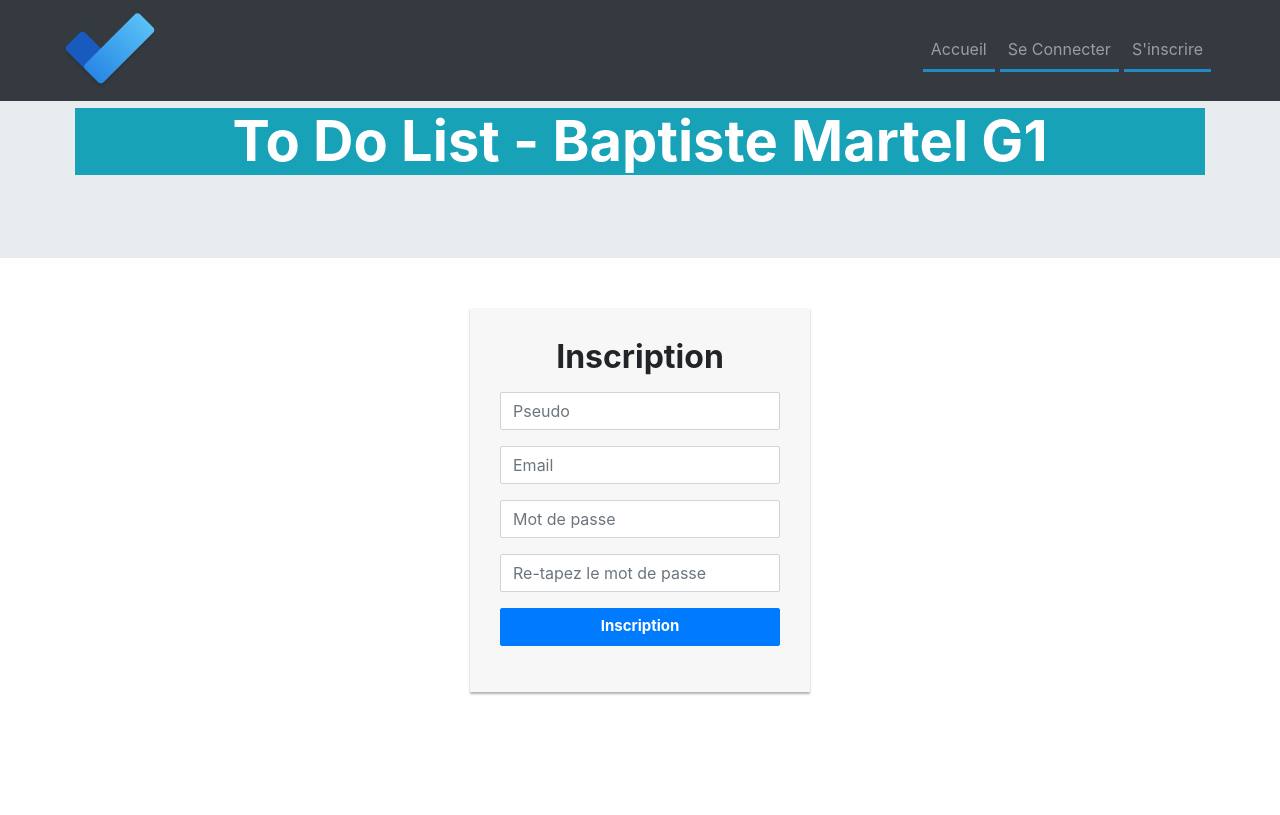
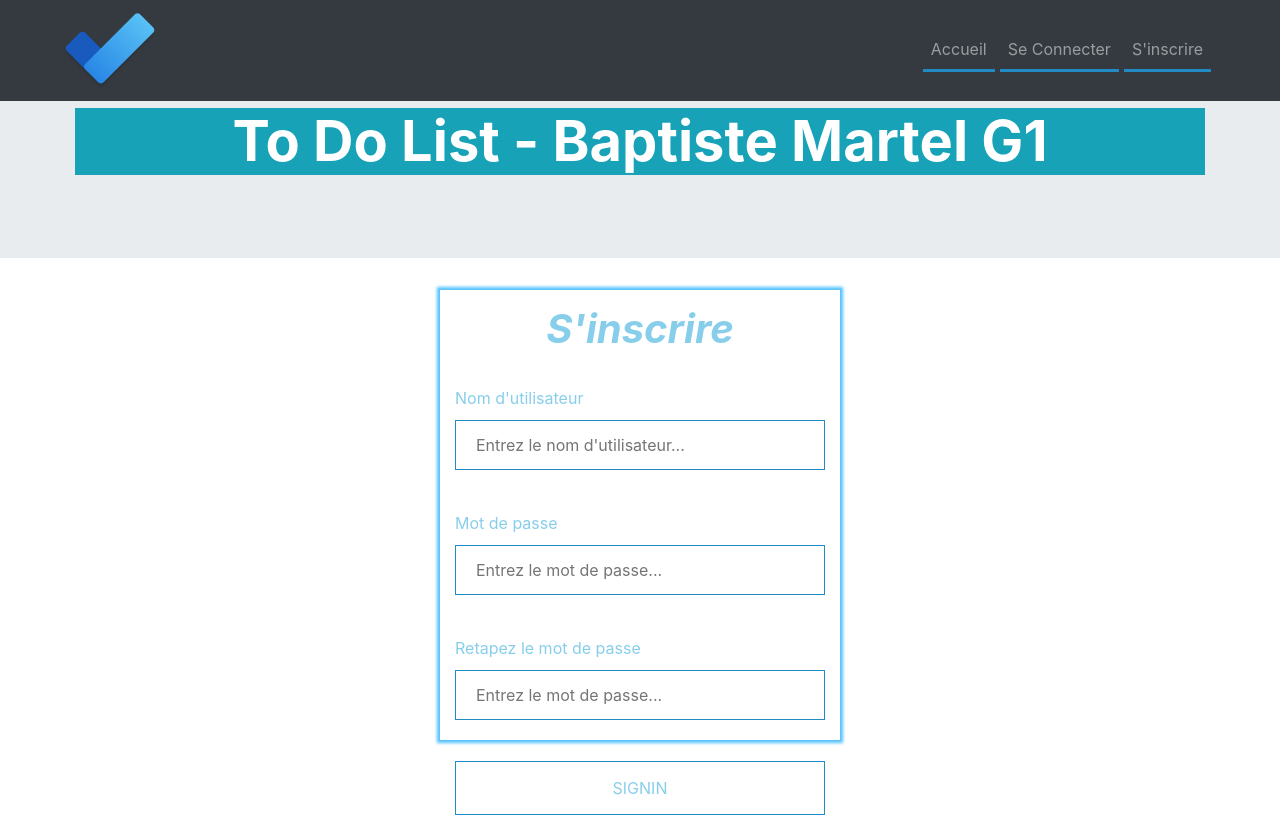
Before and after one commit to baptistemrtl/PHP-ToDoList-Website, a PHP site: page /vues/vueInscription.php in a window 1280 px wide. Before the commit the page ends 695 px from the top, so only its background shows below. Run offline with PHP 8.4, Linux system fonts and the light colour scheme.

Commit message:
modif inscription

```diff
--- a/vues/vueInscription.php
+++ b/vues/vueInscription.php
@@ -1,79 +1,40 @@
 <?php require("vueHeader.php") ?>
+<?php
+if (isset($data) && !empty($data)) { ?>
+    <div class="alert alert-warning div-alert-inscription-perso" role="alert" style="text-align: center">
+        <?php foreach ($data as $d) {
+            echo $d;
+        } ?>
+    </div>
+    <?php
+}
+?>
+<div id="containerConnexion">
 
-        <div class="login-form">
-            <?php
-                if(isset($_GET['reg_err']))
-                {
-                    $err = htmlspecialchars($_GET['reg_err']);
+    <h1>S'inscrire</h1>
+    <form method='post' action="index.php?action=Connexion">
+        <p>
+            <label for="inputPseudo">Nom d'utilisateur</label>
+            <input type="text" id="inputPseudo" placeholder="Entrez le nom d'utilisateur..." name="pseudo" required>
+        </p>
 
-                    switch($err)
-                    {
-                        case 'success':
-                        ?>
-                            <div class="alert alert-success">
-                                <strong>Succès</strong> inscription réussie !
-                            </div>
-                        <?php
-                        break;
+        <p>
+            <label for="inputMdp">Mot de passe </label>
+            <input type="password" id="inputMdp" placeholder="Entrez le mot de passe..." name="mdp" required>
+        </p>
 
-                        case 'password':
-                        ?>
-                            <div class="alert alert-danger">
-                                <strong>Erreur</strong> mot de passe différent
-                            </div>
-                        <?php
-                        break;
+        <p>
+            <label for="inputMdp">Retapez le mot de passe </label>
+            <input type="password" id="inputReMdp" placeholder="Entrez le mot de passe..." name="remdp" required>
+        </p>
 
-                        case 'email':
-                        ?>
-                            <div class="alert alert-danger">
-                                <strong>Erreur</strong> email non valide
-                            </div>
-                        <?php
-                        break;
+        <p>
+            <input type="submit" value='SIGNIN'>
+        </p>
 
-                        case 'email_length':
-                        ?>
-                            <div class="alert alert-danger">
-                                <strong>Erreur</strong> email trop long
-                            </div>
-                        <?php
-                        break;
+    </form>
 
-                        case 'pseudo_length':
-                        ?>
-                            <div class="alert alert-danger">
-                                <strong>Erreur</strong> pseudo trop long
-                            </div>
-                        <?php
-                        case 'already':
-                        ?>
-                            <div class="alert alert-danger">
-                                <strong>Erreur</strong> compte deja existant
-                            </div>
-                        <?php
+</div>
 
-                    }
-                }
-                ?>
 
-            <form action="inscription_traitement.php" method="post">
-                <h2 class="text-center">Inscription</h2>
-                <div class="form-group">
-                    <input type="text" name="pseudo" class="form-control" placeholder="Pseudo" required="required" autocomplete="off">
-                </div>
-                <div class="form-group">
-                    <input type="email" name="email" class="form-control" placeholder="Email" required="required" autocomplete="off">
-                </div>
-                <div class="form-group">
-                    <input type="password" name="password" class="form-control" placeholder="Mot de passe" required="required" autocomplete="off">
-                </div>
-                <div class="form-group">
-                    <input type="password" name="password_retype" class="form-control" placeholder="Re-tapez le mot de passe" required="required" autocomplete="off">
-                </div>
-                <div class="form-group">
-                    <button type="submit" class="btn btn-primary btn-block">Inscription</button>
-                </div>
-            </form>
-        </div>
-</html>
+</body>
```
